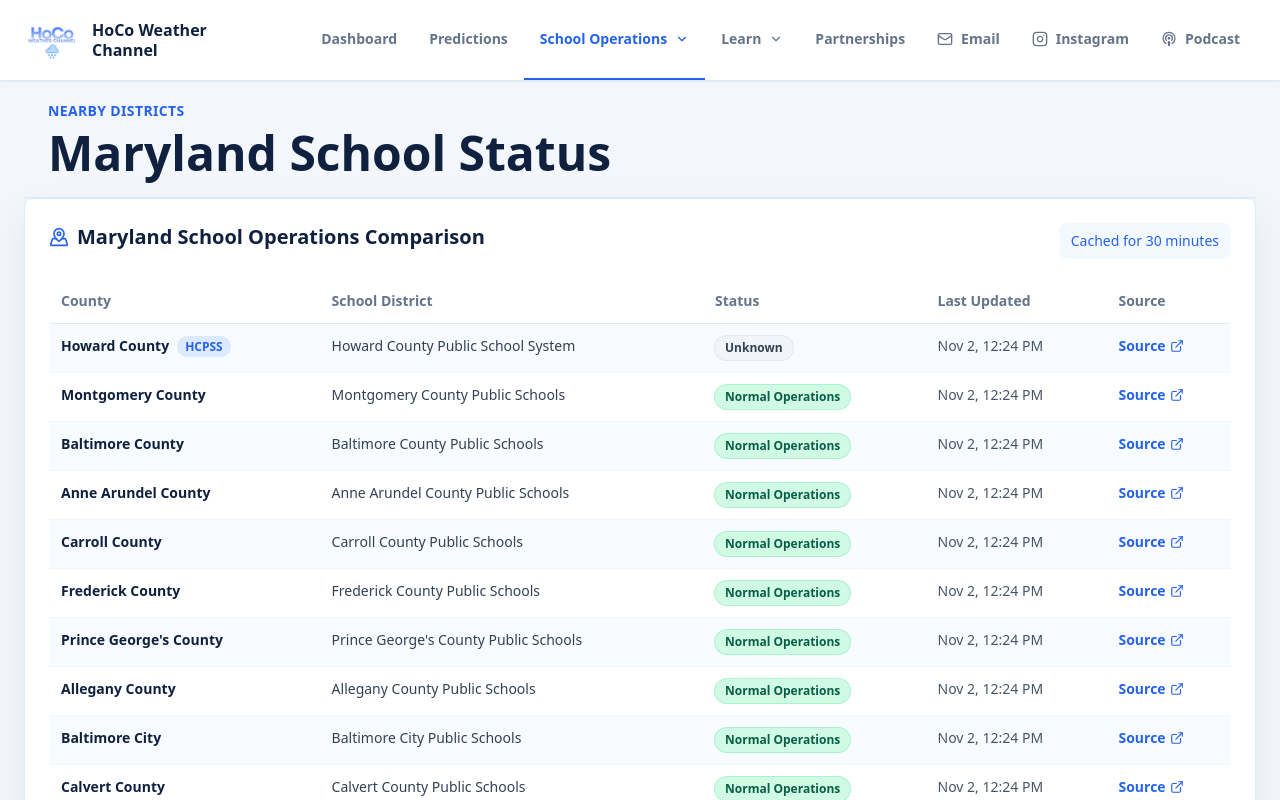
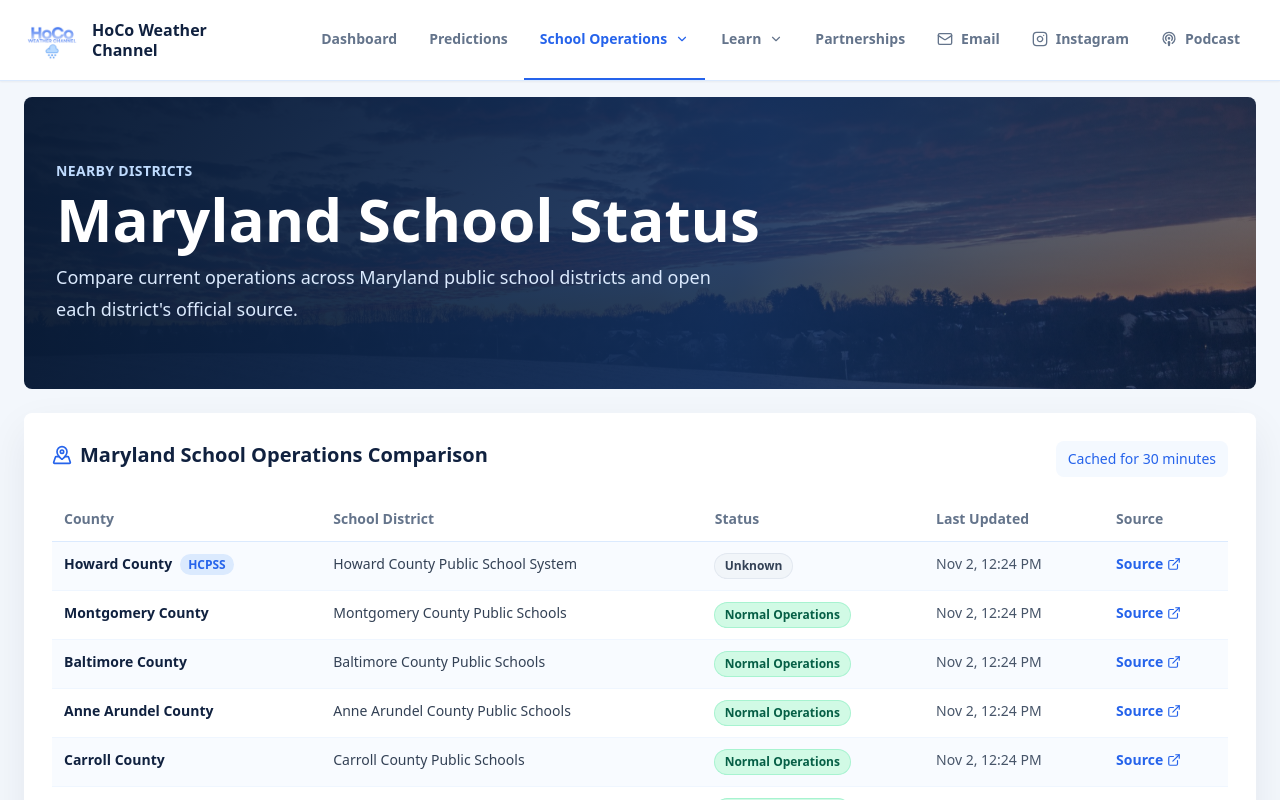
Before and after one commit to davidliu-2008/HoCoWX, a Next.js app: page /maryland-status in a window 1280 px wide. Shown: the top 800 px of the page. Built offline with nearby package versions, Linux system fonts and the light colour scheme; no server answers.

Commit message:
Polish secondary page designs

```diff
--- a/app/about/page.tsx
+++ b/app/about/page.tsx
@@ -49,7 +49,7 @@ export default function AboutPage() {
     <main className="min-h-screen w-full pb-8">
       <PageTabs active="about" />
 
-      <header className="grid gap-8 px-5 py-12 sm:px-8 sm:py-16 lg:grid-cols-[1.1fr_0.9fr] lg:items-end">
+      <header className="page-hero grid gap-8 px-5 py-12 sm:px-8 sm:py-16 lg:grid-cols-[1.1fr_0.9fr] lg:items-end">
         <div>
           <p className="text-sm font-bold uppercase tracking-wide text-bay">About HoCo Weather Channel</p>
           <h1 className="mt-3 max-w-5xl text-5xl font-black leading-tight text-ink sm:text-7xl">Weather information students can understand and use.</h1>
--- a/app/commute/page.tsx
+++ b/app/commute/page.tsx
@@ -13,7 +13,7 @@ export default function CommutePage() {
   return (
     <main className="min-h-screen w-full pb-8">
       <PageTabs active="commute" />
-      <header className="grid gap-6 px-5 py-10 sm:px-8 sm:py-14 lg:grid-cols-[1fr_0.8fr] lg:items-end">
+      <header className="page-hero grid gap-6 px-5 py-12 sm:px-8 sm:py-16 lg:grid-cols-[1fr_0.8fr] lg:items-end">
         <div>
           <p className="flex items-center gap-2 text-sm font-bold uppercase tracking-wide text-bay"><BusFront className="h-4 w-4" />Maryland school travel</p>
           <h1 className="mt-3 text-4xl font-black leading-tight text-ink sm:text-6xl">Your school commute, at a glance.</h1>
--- a/app/globals.css
+++ b/app/globals.css
@@ -42,6 +42,34 @@ main article[class*="shadow"] {
 
 .home-hero {
   background-color: #12305f;
+}
+
+.page-hero {
+  position: relative;
+  isolation: isolate;
+  overflow: hidden;
+  margin-top: 1rem;
+  border: 0;
+  border-radius: 0.5rem;
+  background-image:
+    linear-gradient(100deg, rgba(9, 27, 54, 0.97) 0%, rgba(18, 48, 95, 0.9) 58%, rgba(18, 48, 95, 0.5) 100%),
+    url("/photography/howard-county-winter-sunset.jpg");
+  background-position: center;
+  background-size: cover;
+  color: white;
+}
+
+.page-hero h1 {
+  color: white;
+}
+
+.page-hero p {
+  color: #dbeafe;
+}
+
+.page-hero > div > p:first-child,
+.page-hero > p:first-child {
+  color: #bfdbfe;
 }
 
 .home-editorial-band {
--- a/app/maryland-status/page.tsx
+++ b/app/maryland-status/page.tsx
@@ -26,12 +26,13 @@ export default async function MarylandStatusPage() {
     <main className="min-h-screen w-full pb-6">
       <PageTabs active="maryland" />
 
-      <header className="flex flex-col gap-4 border-b border-blue-100 px-4 py-5 sm:px-6 md:flex-row md:items-end md:justify-between">
+      <header className="page-hero flex flex-col gap-4 px-5 py-12 sm:px-8 sm:py-16 md:flex-row md:items-end md:justify-between">
         <div>
           <p className="mb-2 text-sm font-semibold uppercase tracking-wide text-bay">
             Nearby Districts
           </p>
-          <h1 className="text-3xl font-bold text-ink md:text-5xl">Maryland School Status</h1>
+          <h1 className="text-4xl font-black text-ink md:text-6xl">Maryland School Status</h1>
+          <p className="mt-3 max-w-2xl text-lg leading-8">Compare current operations across Maryland public school districts and open each district&apos;s official source.</p>
         </div>
       </header>
 
--- a/app/partnerships/page.tsx
+++ b/app/partnerships/page.tsx
@@ -12,10 +12,10 @@ export default function PartnershipsPage() {
     <main className="min-h-screen w-full pb-6">
       <PageTabs active="partnerships" />
 
-      <header className="flex flex-col gap-4 border-b border-blue-100 px-4 py-5 sm:px-6 md:flex-row md:items-end md:justify-between">
+      <header className="page-hero flex flex-col gap-4 px-5 py-12 sm:px-8 sm:py-16 md:flex-row md:items-end md:justify-between">
         <div>
           <p className="mb-2 flex items-center gap-2 text-sm font-semibold uppercase tracking-wide text-bay"><Handshake className="h-4 w-4" /> Working Together</p>
-          <h1 className="text-3xl font-bold text-ink md:text-5xl">Partnerships</h1>
+          <h1 className="text-4xl font-black text-ink md:text-6xl">Partnerships</h1>
           <p className="mt-2 text-lg text-slate-600">Building stronger weather communication and literacy for students.</p>
         </div>
       </header>
--- a/app/predictions/page.tsx
+++ b/app/predictions/page.tsx
@@ -43,7 +43,7 @@ export default async function PredictionsPage() {
     <main className="min-h-screen w-full pb-8">
       <PageTabs active="predictions" />
 
-      <header className="px-4 py-10 sm:px-6 sm:py-14">
+      <header className="page-hero px-5 py-12 sm:px-8 sm:py-16">
         <p className="flex items-center gap-2 text-sm font-bold uppercase tracking-wide text-bay"><Gauge className="h-4 w-4" /> Predictions</p>
         <h1 className="mt-3 max-w-5xl text-4xl font-black leading-tight text-ink sm:text-6xl">School Operation Predictions</h1>
         <p className="mt-5 max-w-3xl text-lg leading-8 text-slate-600">National Weather Service data is converted into a transparent weather-impact score. Each factor and point adjustment appears below.</p>
--- a/app/weather-literacy/page.tsx
+++ b/app/weather-literacy/page.tsx
@@ -53,7 +53,7 @@ export default function WeatherLiteracyPage() {
     <main className="min-h-screen w-full pb-8">
       <PageTabs active="literacy" />
 
-      <header className="px-4 py-10 sm:px-6 sm:py-14">
+      <header className="page-hero px-5 py-12 sm:px-8 sm:py-16">
         <p className="flex items-center gap-2 text-sm font-bold uppercase tracking-wide text-bay"><BookOpen className="h-4 w-4" /> Weather Literacy Center</p>
         <h1 className="mt-3 max-w-5xl text-4xl font-black leading-tight text-ink sm:text-6xl">Learn to read the weather, not just react to it.</h1>
         <p className="mt-5 max-w-3xl text-lg leading-8 text-slate-600">A practical guide for students who want to understand forecasts, evaluate school-day impacts, and communicate weather responsibly.</p>
--- a/components/MarylandComparisonSection.tsx
+++ b/components/MarylandComparisonSection.tsx
@@ -40,7 +40,7 @@ export function MarylandComparisonSection({
   comparison: LoadState<MarylandOperationStatus[]>;
 }) {
   return (
-    <section className="rounded-lg border border-blue-100 bg-white p-5 shadow-panel md:p-6">
+    <section className="mt-6 overflow-hidden rounded-lg bg-white p-5 shadow-panel md:p-7">
       <div className="mb-5 flex flex-col gap-3 md:flex-row md:items-start md:justify-between">
         <div>
           <h2 className="flex items-center gap-2 text-xl font-bold text-ink">
--- a/components/PartnershipSelector.tsx
+++ b/components/PartnershipSelector.tsx
@@ -2,7 +2,7 @@ import { BellRing, CheckCircle2, School, Snowflake, Users } from "lucide-react";
 
 export function PartnershipSelector() {
   return (
-    <div className="px-4 py-5 sm:px-6 sm:py-6">
+    <div className="px-4 py-6 sm:px-6 sm:py-8">
       <HcpssPartnership />
     </div>
   );
@@ -10,7 +10,7 @@ export function PartnershipSelector() {
 
 function HcpssPartnership() {
   return (
-    <section className="overflow-hidden border border-blue-200 bg-blue-50/55">
+    <section className="overflow-hidden rounded-lg bg-blue-50/70 shadow-panel">
       <div className="grid items-start gap-8 p-5 sm:p-7 xl:grid-cols-[0.82fr_1.18fr] xl:p-8">
         <div>
           <p className="flex items-center gap-2 text-sm font-semibold uppercase tracking-wide text-bay"><School className="h-4 w-4" /> Formal HCPSS Partnership</p>
@@ -29,7 +29,7 @@ function HcpssPartnership() {
             <div><p className="text-xs font-semibold uppercase tracking-wide text-bay">Proof of concept</p><h3 className="mt-1 font-bold text-ink">Sample Canvas homepage announcement</h3></div>
             <span className="rounded-full border border-blue-200 bg-white px-3 py-1 text-xs font-semibold text-bay">Concept preview</span>
           </div>
-          <div className="overflow-hidden border border-slate-200 bg-white">
+          <div className="overflow-hidden rounded-lg bg-white shadow-panel">
             <div className="flex items-center justify-between border-b border-slate-200 bg-slate-50 px-4 py-3">
               <div className="flex items-center gap-3"><div className="h-8 w-8 bg-red-700" aria-hidden="true" /><div><p className="text-xs text-slate-500">HCPSS Canvas</p><p className="text-sm font-bold text-slate-800">Student Homepage</p></div></div>
               <BellRing className="h-5 w-5 text-slate-500" />
```
Also changed, not shown: app/instagram/page.tsx (+7 -6 lines), app/interview/page.tsx (+9 -8 lines), app/student-polls/page.tsx (+9 -8 lines).
